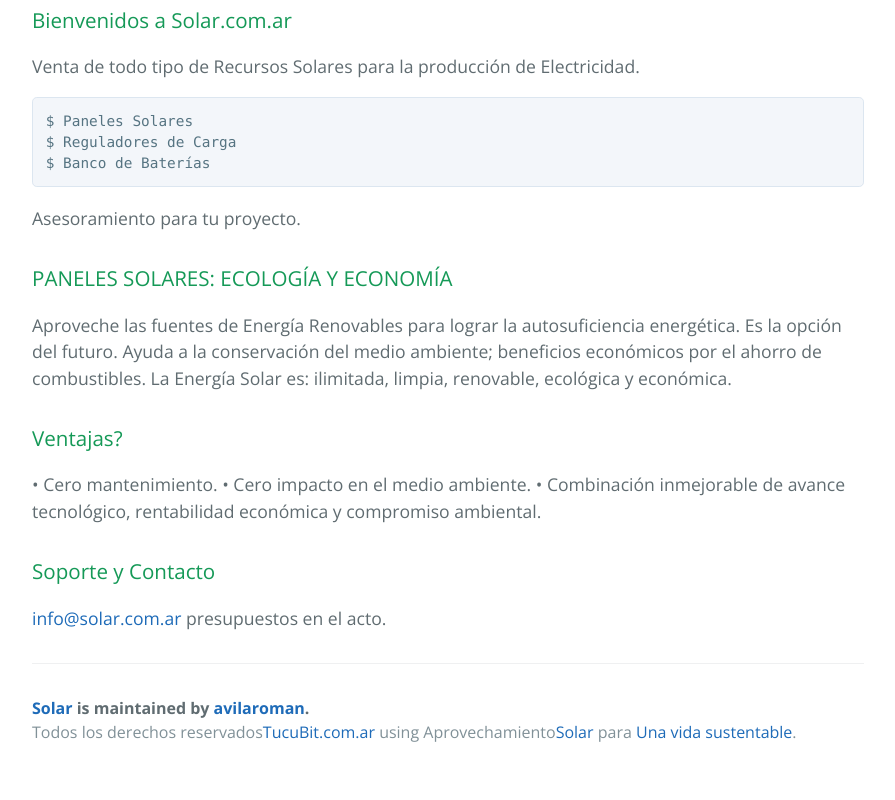
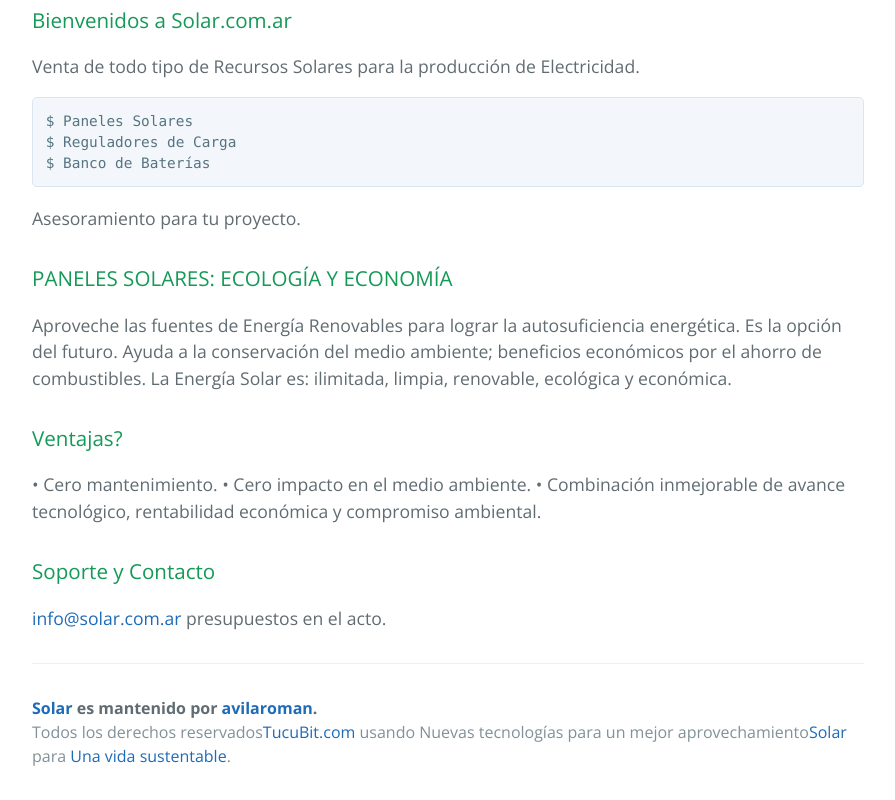
Before and after one commit to avilaroman/solar, a plain HTML site: page index.html in a window 1280 px wide. Shown: the part 410-1210 px from the top of the page, without its empty margins (192-1087 px from the left). Before the commit the page ends 1186 px from the top, so only its background shows below. Drawn offline with nearby package versions, Linux system fonts and the light colour scheme.

Commit message:
footer segunda

```diff
--- a/index.html
+++ b/index.html
@@ -52,9 +52,9 @@ La Energía Solar es: ilimitada, limpia, renovable, ecológica y económica.</p>
 <p><a href="mailto:info@solar.com.ar">info@solar.com.ar</a> presupuestos en el acto.</p>
 
       <footer class="site-footer">
-        <span class="site-footer-owner"><a href="https://github.com/avilaroman/solar">Solar</a> is maintained by <a href="https://github.com/avilaroman">avilaroman</a>.</span>
+        <span class="site-footer-owner"><a href="https://github.com/avilaroman/solar">Solar</a> es mantenido por <a href="https://github.com/avilaroman">avilaroman</a>.</span>
 
-        <span class="site-footer-credits">Todos los derechos reservados<a href="https://tucubit.com">TucuBit.com.ar</a> using Aprovechamiento<a href="https://github.com/jasonlong/cayman-theme">Solar</a> para <a href="https://twitter.com/jasonlong">Una vida sustentable</a>.</span>
+        <span class="site-footer-credits">Todos los derechos reservados<a href="https://tucubit.com">TucuBit.com</a> usando Nuevas tecnologías para un mejor aprovechamiento<a href="https://github.com/jasonlong/cayman-theme">Solar</a> para <a href="https://twitter.com/jasonlong">Una vida sustentable</a>.</span>
       </footer>
 
     </section>
```
